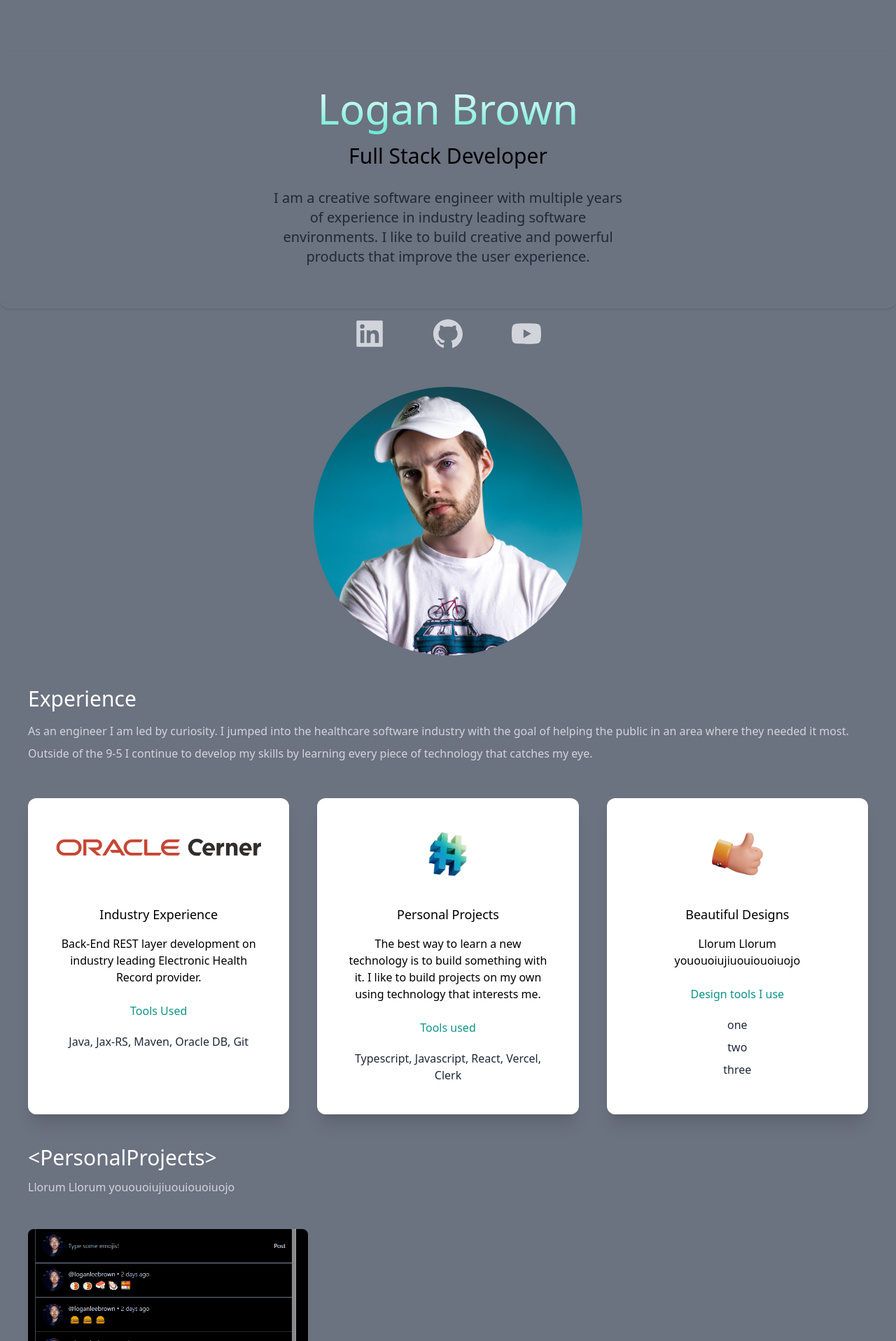
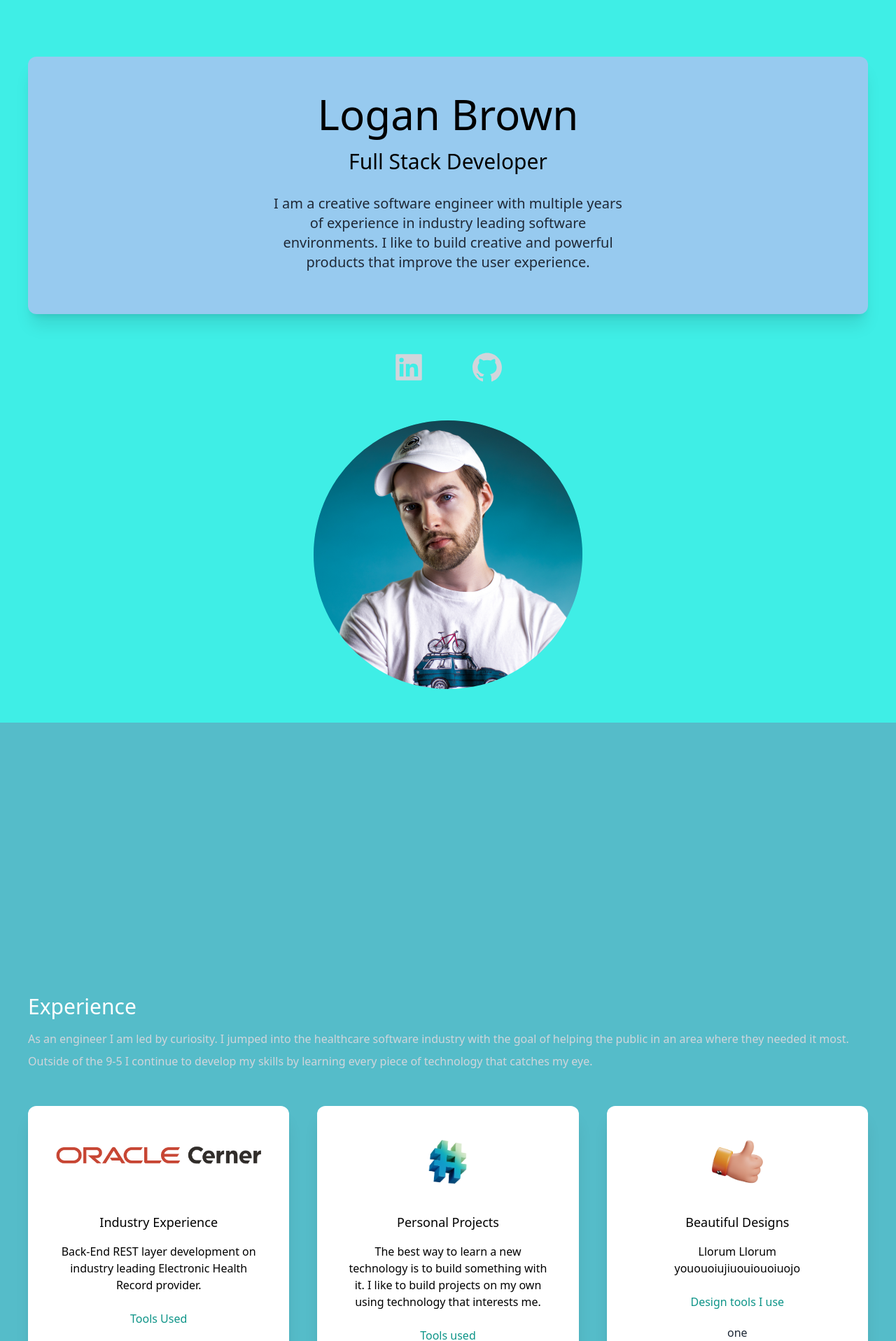
Before and after one commit to LoganLeeBrown/portfolibo, a Next.js app: page / in a window 1280 px wide. Shown: the part 83-2000 px from the top of the page at 70% size. Built offline with nearby package versions, Linux system fonts and the light colour scheme.

Commit message:
update palette

```diff
--- a/pages/index.js
+++ b/pages/index.js
@@ -8,11 +8,6 @@ import OCLogo from "../public/OC_logo.png";
 import code from "../public/code.png";
 import consulting from "../public/consulting.png";
 import web1 from "../public/web1.png";
-import web2 from "../public/web2.png";
-import web3 from "../public/web3.png";
-import web4 from "../public/web4.png";
-import web5 from "../public/web5.png";
-import web6 from "../public/web6.png";
 import { useState } from "react";
 import Link from "next/link";
 
@@ -27,8 +22,8 @@ export default function Home() {
         <meta name="description" content="Generated by create" />
         <link rel="icon" href="/favicon.ico" />
       </Head>
-      <main className="bg-white dark:bg-gray-500">
-        <section>
+      <main className="">
+        <section className="bg-[#3FEEE6] py-2">
           <nav className="py-10 px-5 mb-12 flex justify-between">
             <h1 className="text-xl">Early Portfolio Alpha</h1>
             <ul className="flex items-center">
@@ -48,8 +43,8 @@ export default function Home() {
               </li>
             </ul>
           </nav>
-          <div className="text-center p-10 shadow rounded-xl">
-            <h2 className="text-5xl text-transparent bg-clip-text py-3 bg-gradient-to-t from-teal-600 to-gray-300 font-medium md:text-6xl dark:from-teal-300 dark:to-white">
+          <div className="text-center p-10 m-10 shadow-xl rounded-xl bg-[#97CAEF]">
+            <h2 className="text-5xl py-3 bg-gradient-to-t font-medium md:text-6xl">
               Logan Brown
             </h2>
             <h3 className="text-2xl md:text-3xl py-2">Full Stack Developer</h3>
@@ -67,7 +62,6 @@ export default function Home() {
             <Link href="https://github.com/LoganLeeBrown">
               <AiFillGithub />
             </Link>
-            <AiFillYoutube />
           </div>
           <div className="relative mx-auto bg-gradient-to-b from-teal-500 rounded-full w-80 h-80 mt-10 mb-10 md:h-96 md:w-96 overflow-hidden">
             <Image
@@ -79,7 +73,7 @@ export default function Home() {
           </div>
         </section>
 
-        <section className="px-10">
+        <section className="px-10 bg-[#55BCC9] py-96">
           <div>
             <h3 className="text-3xl py-1 dark:text-white">Experience</h3>
             <p className="text-md py-2 leading-8 text-gray-800 dark:text-gray-300">
@@ -91,7 +85,7 @@ export default function Home() {
             </p>
           </div>
           <div className="lg:flex gap-10 lg:justify-center">
-            <div className="text-center shadow-xl p-10 rounded-xl my-10 dark:bg-white basis-1/3">
+            <div className="text-center shadow-xl p-10 rounded-xl my-10 bg-white basis-1/3">
               <div className="mx-auto h-20 overflow-hidden">
                 <Image src={OCLogo} alt="meaningful" objectFit="contain" />
               </div>
@@ -107,7 +101,7 @@ export default function Home() {
                 Java, Jax-RS, Maven, Oracle DB, Git
               </p>
             </div>
-            <div className="text-center shadow-xl p-10 rounded-xl my-10 dark:bg-white basis-1/3">
+            <div className="text-center shadow-xl p-10 rounded-xl my-10 bg-white basis-1/3">
               <div className="mx-auto h-20 w-20 overflow-hidden">
                 <Image src={code} objectFit="contain" alt="meaningful" />
               </div>
@@ -121,10 +115,10 @@ export default function Home() {
               </p>
               <h4 className="py-4 text-teal-600">Tools used</h4>
               <p className="text-gray-800 py-1">
-                Typescript, Javascript, React, Vercel, Clerk
+                Typescript, Javascript, NextJs, React, Vercel, Clerk
               </p>
             </div>
-            <div className="text-center shadow-xl p-10 rounded-xl my-10 dark:bg-white basis-1/3">
+            <div className="text-center shadow-xl p-10 rounded-xl my-10 bg-white basis-1/3">
               <div className="mx-auto h-20 w-20 overflow-hidden">
                 <Image src={consulting} objectFit="contain" alt="meaningful" />
               </div>
@@ -140,7 +134,7 @@ export default function Home() {
           </div>
         </section>
 
-        <section className="px-10">
+        <section className="px-10 bg-[#CAFAFE] py-96">
           <div>
             <h3 className="text-3xl py-1 dark:text-white">
               &lt;PersonalProjects&gt;
```
Also changed, not shown: 1 other file (tests, documents, lock files or other folders).
